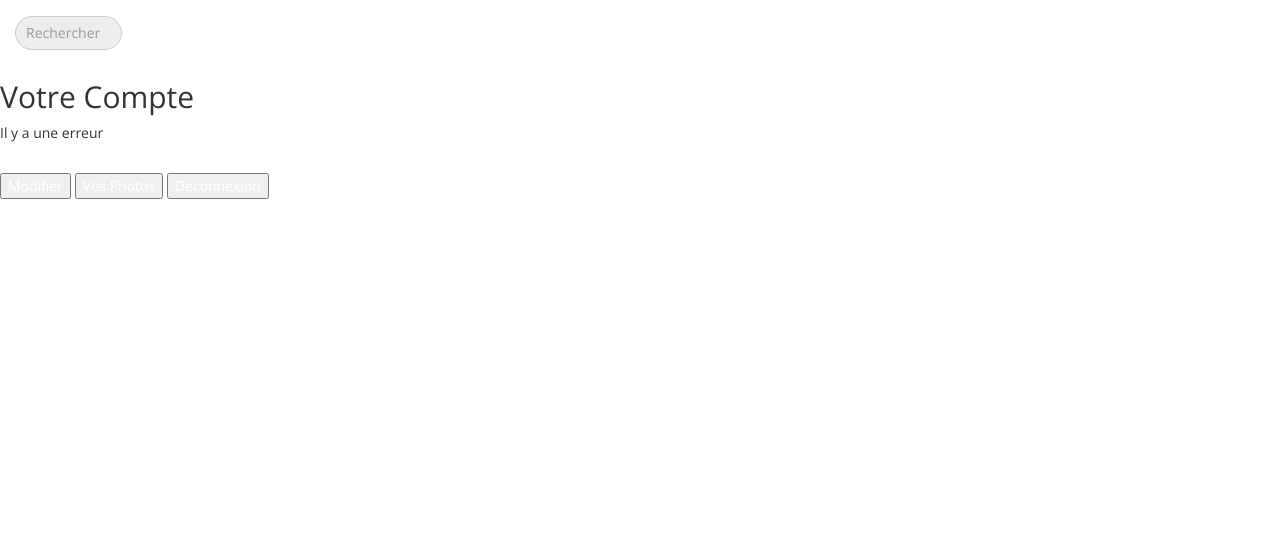
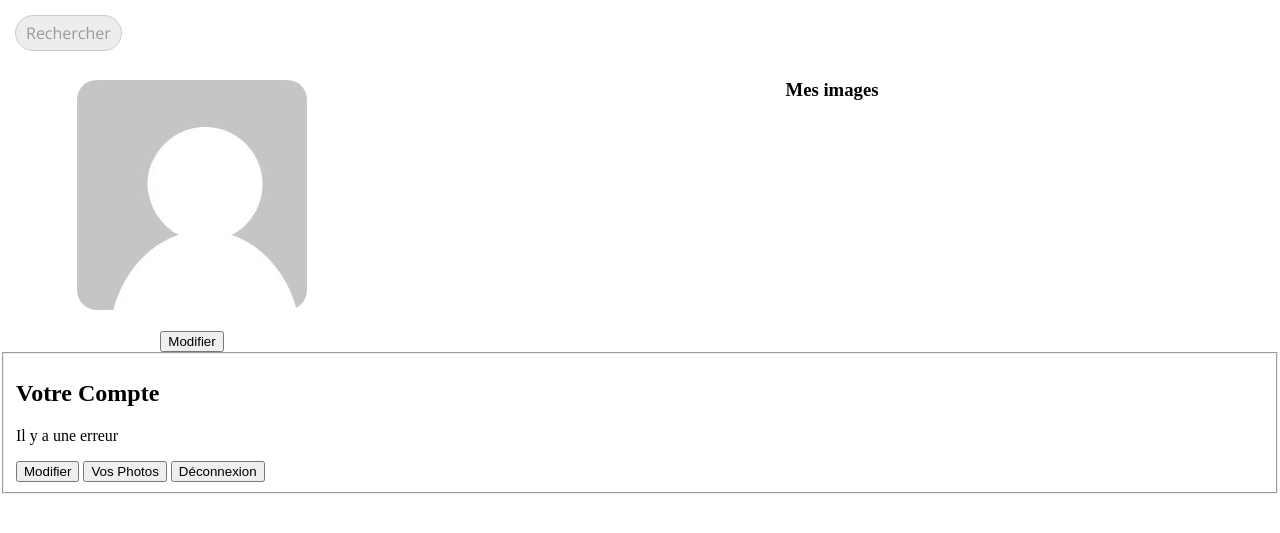
Before and after one commit to axel-ft/8gag_php, a PHP site: template vue/userview.php in a window 1280 px wide. Shown: the top 533 px of the page. Run offline with PHP 8.4, Linux system fonts and the light colour scheme; the template is opened without the code that fills it, so the values that code supplies are empty.

Commit message:
Correction page userview

```diff
--- a/controleur/userview.php
+++ b/controleur/userview.php
@@ -1,6 +1,6 @@
 <?php
 
-if (!$_SESSION['connected']) header('Location: index.php?p=connexion');
+if (!isset($_SESSION['connected']) || $_SESSION['connected'] === false) header('Location: index.php?p=connexion');
 
 require_once('modele/utilisateursql.php');
 require_once ('modele/imagesql.php');
@@ -9,6 +9,6 @@ $utilisateur = new UtilisateurSQL();
 $profil = $utilisateur->get_user($_SESSION['id_user']);
 
 $userimg = new ImageSQL();
-$userimgview = $userimg->get_images($limit = null, $id_user =$_SESSION['id_user'], $name = null, $id =null);
+$userimgview = $userimg->get_images(null, $_SESSION['id_user']);
 
 require_once('vue/userview.php');
--- a/vue/css/styleNav.css
+++ b/vue/css/styleNav.css
@@ -41,6 +41,7 @@ nav li a:visited{
 
 nav li a:hover{
     color: #dd8360;
+    text-decoration: none;
 }
 
 nav li a:active{
--- a/vue/css/userview.css
+++ b/vue/css/userview.css
@@ -1,46 +1,63 @@
-html{
-    font-family: 'Open Sans', sans-serif;
+aside#identite {
+    float: left;
+    width: 30vw;
+    text-align: center;
+
 }
-body {
-    font-family: 'Open Sans', sans-serif;
+
+#images_user {
+    float: right;
+    width: 70vw;
+    display: flex;
+    flex-direction: row;
+    flex-wrap: wrap;
+    justify-content: center;
 }
-.col-md-6 {
-    padding-right: 0;
-    padding-left: 0;
+
+#h3_images {
+    text-align: center;
+}
+
+#votre_compte {
+    clear: both;
 }
 
 #avatar {
-    /*background: url(usericon.png) scroll no-repeat;
-    background-size: cover;*/
-    float: left;
-    font-family: 'Open Sans', sans-serif;
     overflow: hidden;
-    -webkit-border-radius: 50px;
-    -moz-border-radius: 50px;
+    -webkit-border-radius: 20px;
+    -moz-border-radius: 20px;
     border-radius: 20px;
-    width: 229px;
-    height: 230px;
-    margin-left: 70px;
-    margin-top: 20px;
+    max-width: 230px;
+    max-height: 230px;
+    margin: 20px auto;
 }
-#identite {
-    margin-left: 70px;
+
+.post {
+    display: flex;
+    flex-direction: column;
+    box-sizing: border-box;
+    width: 25%;
+    padding: 10px;
 }
-#images {
-    margin-left: 90px;
+
+.post > div {
+    width: 100%;
+    height: 80%;
 }
-.btn--primary {
-    border-color: #303030;
-    background-color: #303030;
-    display: inline-block;
-    padding: 12px 28px 11px 23px;
-    color: #fff;
-    border: 2px solid transparent;
-    border-radius: 0;
-    font-size: 18px;
-    line-height: 22px;
-    font-weight: 700;
-    margin-bottom: 40px;
-    margin-left: 70px;
-    margin-top: 70px;
+
+.titre_post {
+    box-sizing: border-box;
+    word-break: break-all;
+    height: 20%;
+    display: flex;
+    align-items: flex-end;
+    justify-content: center;
+    width: 100%;
+    padding: 10px;
 }
+
+.img_post {
+    max-width: 100%;
+    height: auto;
+    margin: auto;
+}
--- a/vue/head_commun.php
+++ b/vue/head_commun.php
@@ -1,13 +1,6 @@
 	<meta charset="UTF-8">
-        <meta name="viewport" content="width=device-width, user-scalable=no, initial-scale=1.0, maximum-scale=1.0, minimum-scale=1.0">
-        <meta http-equiv="X-UA-Compatible" content="ie=edge">
-        <link rel="stylesheet" href="#">
-        <link href="https://fonts.googleapis.com/icon?family=Material+Icons" rel="stylesheet">
-        <link href="https://fonts.googleapis.com/css?family=Open+Sans" rel="stylesheet">
-    <!-- Latest compiled and minified CSS -->
-    <link rel="stylesheet" href="https://maxcdn.bootstrapcdn.com/bootstrap/3.3.7/css/bootstrap.min.css" integrity="sha384-BVYiiSIFeK1dGmJRAkycuHAHRg32OmUcww7on3RYdg4Va+PmSTsz/K68vbdEjh4u" crossorigin="anonymous">
-
-    <!-- Optional theme -->
-    <link rel="stylesheet" href="https://maxcdn.bootstrapcdn.com/bootstrap/3.3.7/css/bootstrap-theme.min.css" integrity="sha384-rHyoN1iRsVXV4nD0JutlnGaslCJuC7uwjduW9SVrLvRYooPp2bWYgmgJQIXwl/Sp" crossorigin="anonymous">
-
+    <meta name="viewport" content="width=device-width, user-scalable=no, initial-scale=1.0, maximum-scale=1.0, minimum-scale=1.0">
+    <meta http-equiv="X-UA-Compatible" content="ie=edge">
+    <link href="https://fonts.googleapis.com/icon?family=Material+Icons" rel="stylesheet">
+    <link href="https://fonts.googleapis.com/css?family=Open+Sans" rel="stylesheet">
     <link rel="stylesheet" href="vue/css/styleNav.css">
--- a/vue/userview.php
+++ b/vue/userview.php
@@ -3,84 +3,61 @@
 <head>
     <title>Votre Compte</title>
 	<?php require_once('vue/head_commun.php'); ?>
-    <link rel="stylesheet" href="vue/css/userview.css">
+    <link rel="stylesheet" type="text/css" href="vue/css/userview.css">
 </head>
 <body>
 
 	<?php require_once('vue/navbar.php'); ?>
+    <aside id="identite">
+        <?php
+        if (!empty($profil[0]['avatar'])) {
+            echo '<div id="avatar"><img src="'.$profil[0]['avatar'].'" alt="avatar"></div>';
+        } else {
+            echo '<div id="avatar"><img src="vue/css/default.jpg" alt="avatar"></div>';
+        }
+        ?>
+        <h2><?=$profil[0]['fname'].' '.$profil[0]['name']?></h2>
+        <h4><?=$profil[0]['pseudo']?></h4>
+        <input type="submit" value="Modifier">
+    </aside>
+
+    <h3 id="h3_images">Mes images</h3>
+    <section id="images_user">
+                <?php
+                    foreach ($userimgview as $imgview => $userimgviewer) {
+
+                    //Protection contre XSS
+                    $userimgview[$imgview]['name_img'] = htmlentities($userimgviewer['name_img']);
+                    $userimgview[$imgview]['description'] = htmlentities($userimgviewer['description']);
+                ?>
+            <div class="post">
+                <img class="img_post" alt="" src="<?= $userimgviewer['link'] ?>">
+                <h3 class="titre_post"><?= $userimgviewer['name_img'] ?></h3>
+            </div>
+                <?php } ?>
+    </section>
 
 
 
-
-
-        <?php if (isset($_SESSION['connected']) && $_SESSION['connected']) { ?>
-        <section class="row">
-
-            <?php
-            if (!empty($profil[0]['avatar'])) {
-
-                echo '<div class="col-md-6" id="avatar"><img src="'.$profil[0]['avatar'].'" alt="avatar"></div>';
-            } else {
-                echo '<div class="col-md-6" id="avatar"><img src="vue/css/default.jpg" alt="avatar"></div>';
-            }
-
-
-            ?>
-
-                <div class="col-md-6" id="images">
-                    <h3>Images de <?=$profil[0]['fname']?></h3>
-                    <br>
-                    <br>
-
-                </div>
-
-        </section>
-
-            <section class="row">
-                <div class="col-md-6" id="identite">
-                <h2><?=$profil[0]['fname'].' '.$profil[0]['name']?></h2>
-                <h4><?=$profil[0]['pseudo']?></h4>
-            </div>
-            </section>
-        </div>
-            <section class="row">
-                <div class="col-md-6">
-                    <input type="submit" value="Modifier" class="submit-btn btn--primary">
-                </div>
-            </section>
-
-            <br><br><br><br><br><br><br><br><br><br>
-        <?php } ?>
-
-
-
-
-
-
-
+<form id="votre_compte">
     <fieldset>
         <h2>Votre Compte</h2>
-        <?php if (isset($_SESSION['connected']) && $_SESSION['true']) { ?>
+            <?php if (isset($_SESSION['connected']) && $_SESSION['connected']) { ?>
                 <h2>Bienvenue <?=$profil[0]['fname']?> </h2>
-
                 <h3> Vos Informations : </h3>
 
                 <p>Nom : <?=$profil[0]['name']?><br />
       	        Prenom : <?=$profil[0]['fname']?><br />
             	Pseudo : <?=$profil[0]['pseudo']?><br>
             	Email : <?=$profil[0]['mail']?></p>
-
             <?php } else { ?>
-
                 <p>Il y a une erreur</p>
-
             <?php } ?>
-
-        <br>
         <a href="#"><button type="button" class="action-button"> Modifier </button></a>
         <a href="#"><button type="button" class="action-button"> Vos Photos</button></a>
-        <a href="index.php?p=logout"><button type="button" class="action-button"> Deconnexion </button></a>
+        <a href="index.php?p=logout"><button type="button" class="action-button"> Déconnexion </button></a>
     </fieldset>
 </form>
+
 </body>
 </html>
```
Also changed, not shown: vue/images/upload/00755d67c4d780955e96b206199d8261.jpg (added), vue/images/upload/6e8be89805d7215b5928e7b2094fc4a9.jpg (added), vue/images/upload/b732acd3ea8c151b1a89f4d4bbca7b63.jpeg (added), vue/images/upload/d36b7dbc1f8b55aca505f8d950bb83b2.jpeg (added), vue/images/upload/ff235eba07ba0e6250d4008027233740.jpg (added), 1 other file. Lines whose indentation alone changed are shown as unchanged.
